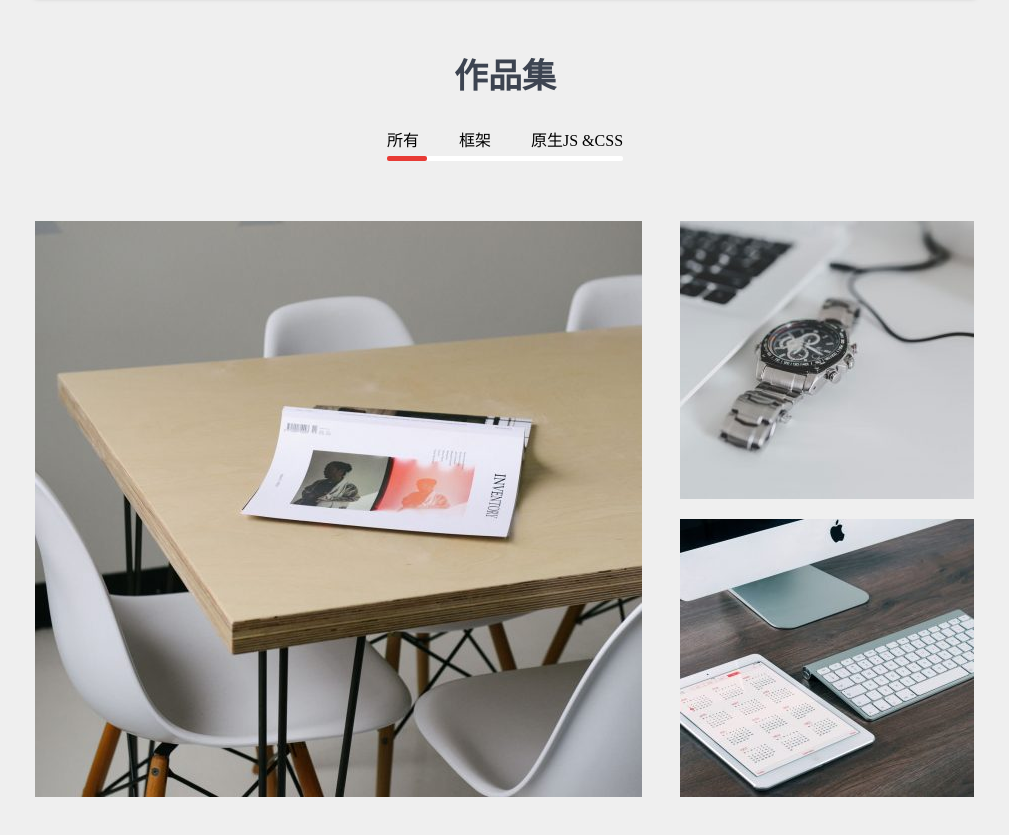
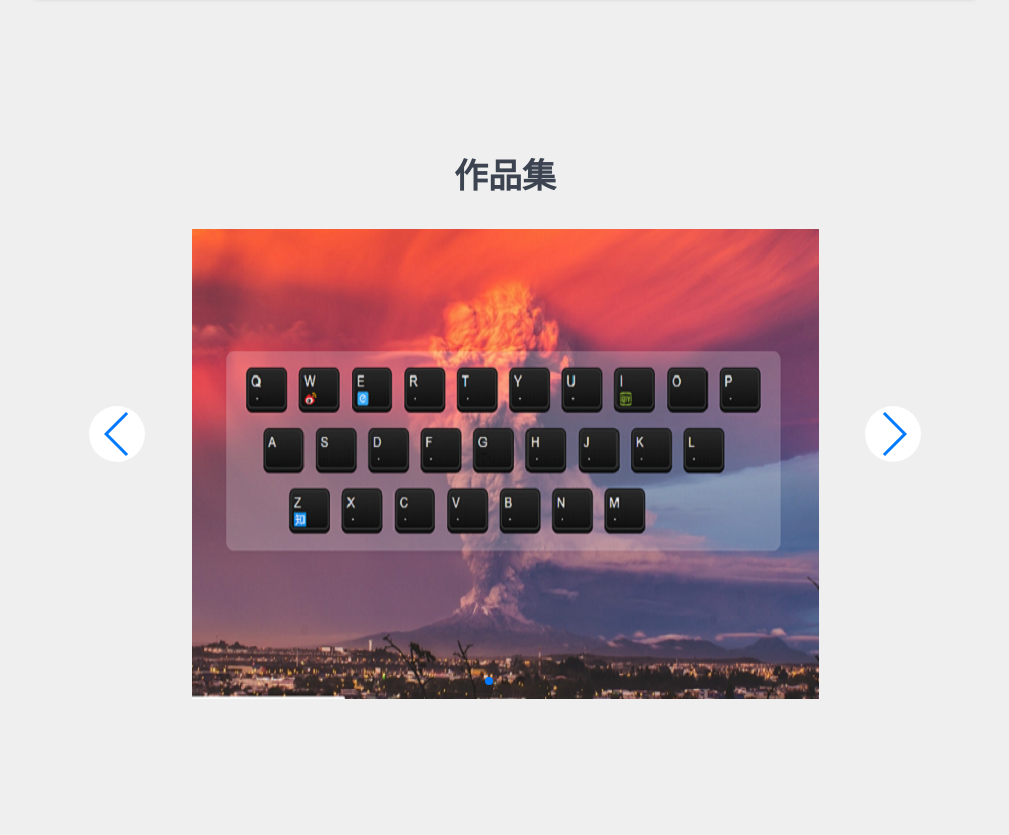
Before and after one commit to GracieGaor/resume1-2, a plain HTML site: page index.html in a window 1280 px wide. Shown: the part 1189-2024 px from the top of the page, without its empty margins (135-1144 px from the left). After the commit the page ends 1816 px from the top, so only its background shows below. Drawn offline with nearby package versions, Linux system fonts and the light colour scheme; a script that the page names is missing.

Commit message:
添加轮播

```diff
--- a/index.html
+++ b/index.html
@@ -1,19 +1,19 @@
 <!DOCTYPE html>
 <html>
+
 <head>
   <title>我的简历</title>
   <script src="//at.alicdn.com/t/font_833270_aberock325g.js"></script>
   <style type="text/css">
-       .loading{width: 200px; height: 200px; position: relative;}
-       .loading::before,.loading::after{content: '';position: absolute;width: 0px;height: 0px;background: black;border-radius: 50%;
-        top: 0;left: 0;bottom: 0;right: 0;margin: auto;animation: s 1.5s linear infinite;}
-       .loading::after{animation-delay: 0.75s;}
-      @keyframes s{
-        0%{width: 0px; height: 0px; opacity: 1;}
-        100%{width: 100px; height: 100px; opacity: 0;}
+    .icon {
+      width: 1em;
+      height: 1em;
+      vertical-align: -0.15em;
+      fill: currentColor;
+      overflow: hidden;
     }
-      .icon {width: 1em; height: 1em; vertical-align: -0.15em;fill: currentColor; overflow: hidden;}
-      .site-welcome{
+
+    .site-welcome {
       display: none;
       position: fixed;
       top: 0;
@@ -25,12 +25,15 @@
       justify-content: center;
       align-items: center;
     }
-      .site-welcome.active{
+
+    .site-welcome.active {
       display: flex;
     }
   </style>
+  <link rel="stylesheet" href="https://cdnjs.cloudflare.com/ajax/libs/Swiper/4.1.0/css/swiper.min.css">
   <link rel="stylesheet" href="./main.css">
 </head>
+
 <body>
   <div id="topNavBar" class="top-navbar">
     <div class="top-navbar-inner clearfix">
@@ -63,12 +66,12 @@
       </nav>
     </div>
   </div>
-        <div class="banner" >
+  <div class="banner">
     <div class="mask"></div>
   </div>
   <main>
     <div data-x id="siteabout" class="userCard">
-            <div class="pictureAndtext clearfix" >
+      <div class="pictureAndtext clearfix">
         <div class="picture">
           <img src="./img/avatar.jpg" width="299" height="347" alt="头像">
         </div>
@@ -123,19 +126,19 @@
       技能树暂未点亮
     </p>
   </main>
-  <section data-x  id="siteskills" class="skills">
+  <section data-x id="siteskills" class="skills">
     <h2>技能</h2>
     <ol class="clearfix">
       <li>
         <h3>HTML5 &amp; CSS3</h3>
         <div class="progressBar" ">
-           <div class="progress"></div>
+           <div class=" progress"></div>
         </div>
       </li>
       <li>
         <h3>Javascript</h3>
         <div class="progressBar" ">
-            <div class="progress"></div>
+            <div class=" progress"></div>
         </div>
       </li>
       <li>
@@ -166,43 +169,41 @@
   </section>
   <section data-x id="siteworks" class="portfolio">
     <h2>作品集</h2>
-      <nav>
-          <ol class="clearfix">
-              <li id="portfolio1">所有</li>
-              <li id="portfolio2">框架</li>
-              <li id="portfolio3">原生JS &amp;CSS</li>
-          </ol>
-          <div id="portfolioBar" class="bar state-1">
-            <div class="bar-inner"></div>
+    <!-- Slider main container -->
+    <div class="swiper-container">
+      <!-- Additional required wrapper -->
+      <div class="swiper-wrapper">
+        <!-- Slides -->
+        <img src="./img/works/nav.png" class="swiper-slide">
+        <img src="./img/works/canvas.png" class="swiper-slide">
+        <img src="./img/works/slides.png" class="swiper-slide">
       </div>
-      </nav>
-      <script>
-
-        portfolio1.onclick= function(){
-          portfolioBar.className='bar state-1';
-        }
-        portfolio2.onclick= function(){
-          portfolioBar.className='bar state-2';
-        }
-        portfolio3.onclick= function(){
-          portfolioBar.className='bar state-3';
-        }
-      </script>
-
-      <div class="works" style="height:597px;" >
-          <div class="big" style="top:0; left:0" >
-            <img src="./img/1.jpg" alt="作品1">
-          </div>
-          <div class="small" style="top:0; left:645px;"  >
-            <img src="./img/2.jpg" alt="作品2">
-          </div>
-          <div class="small" style="top:298px; left:645px;"  >
-            <img src="./img/3.jpg" alt="作品3">
-          </div>
+      <!-- If we need pagination -->
+      <div class="swiper-pagination"></div>
 
     </div>
+    <div class="swiper-button-prev"></div>
+    <div class="swiper-button-next"></div>
   </section>
   <script src="https://cdnjs.cloudflare.com/ajax/libs/tween.js/17.1.1/Tween.min.js"></script>
+  <script src="https://cdnjs.cloudflare.com/ajax/libs/Swiper/4.1.0/js/swiper.min.js"></script>
+  <script>
+    var mySwiper = new Swiper('.swiper-container', {
+      // Optional parameters
+      loop: true,
+
+      // If we need pagination
+      pagination: {
+        el: '.swiper-pagination',
+      },
+
+      // Navigation arrows
+      navigation: {
+        nextEl: '.swiper-button-next',
+        prevEl: '.swiper-button-prev',
+      },
+    })
+  </script>
   <script>
     let specialTags = document.querySelectorAll('[data-x]')
     for (let i = 0; i < specialTags.length; i++) {
@@ -277,4 +278,5 @@
   </script>
   </script>
 </body>
+
 </html>
--- a/main.css
+++ b/main.css
@@ -251,54 +251,24 @@ section.skills.offset .progress{
 section.portfolio{
 text-align: center;
 margin-bottom: 28px;
+max-width: 720px;
 }
-section.portfolio > nav{
-display: inline-block;
-vertical-align: top;
-margin-top: 30px;
+section.portfolio h2{
+  margin-bottom: 32px;
 }
-section.portfolio > nav > ol{
-margin:0 auto;
-display: inline-block;
-vertical-align: top;
+section.portfolio .swiper-container {
+  width: 627px;
+  height: 470px;
 }
-section.portfolio > nav > ol > li{
-float:left;
-margin-left: 40px;
-cursor: pointer;
+section.portfolio .swiper-button-prev,section.portfolio .swiper-button-next{
+  background-color: white;
+  width: 56px;
+  height: 56px;
+  border-radius: 50%;
+  right: 100%;
+  left: auto;
 }
-section.portfolio > nav > ol > li:first-child{
-margin-left:0;
+section.portfolio .swiper-button-next{
+  right: auto;
+  left: 100%;
 }
-section.portfolio > nav .bar{
-background: white;
-height:5px;
-margin-top: 5px;
-margin-bottom: 60px;
-border-radius: 2px;
-}
-section.portfolio > nav .bar-inner{
-height: 100%;
-background: #E83B35;
-border-radius: 2px;
-transition: all 0.2s;
-}
-section.portfolio > nav .bar.state-1 .bar-inner{
-margin-left: 0;
-width: 40px;
-}
-section.portfolio > nav .bar.state-2 .bar-inner{
-margin-left: 70px;
-width: 40px;
-}
-section.portfolio > nav .bar.state-3 .bar-inner{
-margin-left: 145px;
-width: 96px;
-}
-section.portfolio .works{
-position: relative;
-}
-section.portfolio .works > .big,
-section.portfolio .works > .small{
- position: absolute;
-}
```
Also changed, not shown: img/works/canvas.png (added), img/works/nav.png (added), img/works/slides.png (added), 2 other files. Lines whose indentation alone changed are shown as unchanged.
